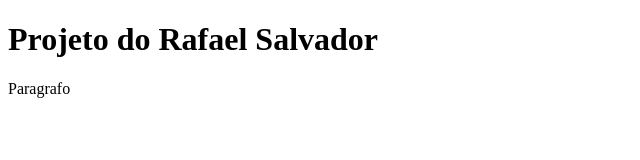
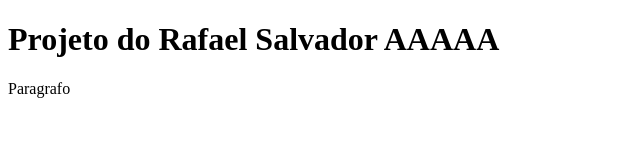
Before and after one commit to rafaelsalv/curso-git2, a plain HTML site: page index.html in a window 1280 px wide. Shown: the whole page, without its empty margins (0-640 px from the left). Drawn offline with Linux system fonts and the light colour scheme.

Commit message:
Adicionado AAAAA

```diff
--- a/index.html
+++ b/index.html
@@ -7,7 +7,7 @@
         <link rel="stylesheet" href="estilo.css" />
     </head>
     <body>
-        <h1>Projeto do Rafael Salvador</h1>
+        <h1>Projeto do Rafael Salvador AAAAA</h1>
         <p>Paragrafo</p>
     </body>
 </html>
```
